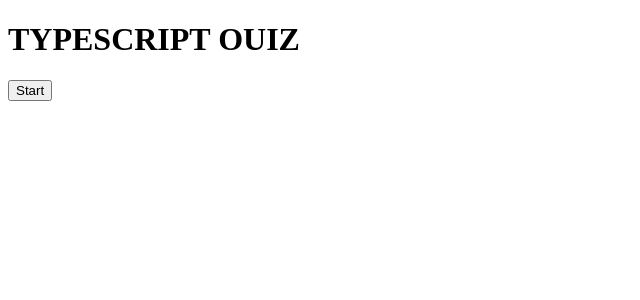
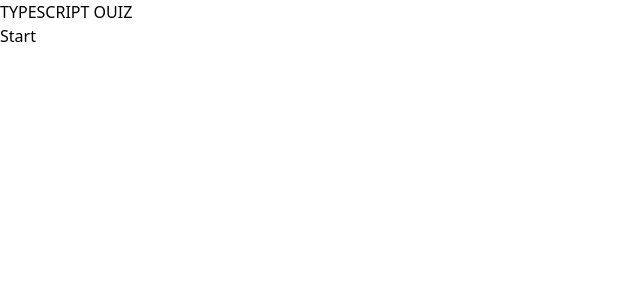
Before and after one commit to DHARUNDP5/TypeScript-project, a React (Create React App) app in the folder typescript/: page / in a window 1280 px wide. Shown: the top 300 px of the page, without its empty margins (0-640 px from the left). Built offline with nearby package versions, Linux system fonts and the light colour scheme.

Commit message:
Quiz finished

```diff
--- a/typescript/package.json
+++ b/typescript/package.json
@@ -41,5 +41,10 @@
       "last 1 firefox version",
       "last 1 safari version"
     ]
+  },
+  "devDependencies": {
+    "autoprefixer": "^10.4.14",
+    "postcss": "^8.4.21",
+    "tailwindcss": "^3.2.7"
   }
 }
--- /dev/null
+++ b/typescript/postcss.config.js
@@ -0,0 +1,6 @@
+module.exports = {
+  plugins: {
+    tailwindcss: {},
+    autoprefixer: {},
+  },
+}
--- a/typescript/src/API.ts
+++ b/typescript/src/API.ts
@@ -4,7 +4,7 @@ import { shuffleArray } from "./util";
 
 export type Question ={
     category :string;
-    correct_answers:string;
+    correct_answer:string;
     difficulty:string;
     incorrect_answers:string[];
     question:string;
@@ -28,9 +28,9 @@ export const fetchOuizQuestions= async (amount:number,difficulty:Difficulty)=>{
     return data.results.map((question:Question)=>(
         {
             ...question,
-            answer:shuffleArray([
+            answers:shuffleArray([
                 ...question.incorrect_answers,
-                question.correct_answers
+                question.correct_answer,
             ]),
         }
     ))
--- a/typescript/src/App.tsx
+++ b/typescript/src/App.tsx
@@ -6,7 +6,10 @@ import QuestionCard from './Components/QuestionCard';
 //types
 import { QuestionState,Difficulty } from './API';
 
-type AnswerObject ={
+//styles
+import './index.css'
+
+export type AnswerObject ={
   question:string;
   answer:string;
   correct:boolean;
@@ -47,21 +50,46 @@ console.log(questions)
 
 ////////
   const checkAnswer = (e:React.MouseEvent<HTMLButtonElement>) => {
+    if(!gameOver){
+      const answer=e.currentTarget.value;
+      //correct answer checking
+      const  correct = questions[number].correct_answer === answer;
+    //score add
+    if(correct) setScore(prev=>prev+1);
+    //save ans for user ans
+    const answerObject={
+      question: questions[number].question,
+      answer,
+      correct,
+      correctAnswer:questions[number].correct_answer,
 
-  }
+    }
+    setUserAnswers((prev)=>[...prev,answerObject]);
+    }
+
+  };
 
   const nextQuestion = async ()=>{
+    //nextques
+    const nextQuestion=number+1;
+    if(nextQuestion===TOTAL_OUESTIONS){
+      setGameOver(true);
+    }
+    else{
+      setNumber(nextQuestion);
+    }
 
   }
   return (
-    <div className="App">
-      <h1>TYPESCRIPT OUIZ</h1>
+    <>
+    <div className=" ">
+      <h1 className=''>TYPESCRIPT OUIZ</h1>
       {gameOver || userAnswers.length === TOTAL_OUESTIONS ?(
       <button className='start' onClick={startTrivia}>
         Start
         </button>
       ):null}
-    {!gameOver?<p className='score'>Score:</p> : null}
+    {!gameOver?<p className='score'>Score:{score}</p> : null}
     {loading && <p>Loading Questions...</p>}
     {!loading && !gameOver &&(
     <QuestionCard
@@ -82,6 +110,7 @@ console.log(questions)
     </button>
     ):null}
     </div>
+    </>
   );
 }
 
--- a/typescript/src/Components/QuestionCard.tsx
+++ b/typescript/src/Components/QuestionCard.tsx
@@ -1,10 +1,10 @@
 import React from 'react'
-
+import { AnswerObject } from '../App';
 type Props = {
     question: string;
     answers: string[];
-    callback: any;
-    userAnswer: boolean;
+    callback: (e:React.MouseEvent<HTMLButtonElement>) =>void;
+    userAnswer:AnswerObject | undefined;
     questionNr: number;
     totalq: number;
 }
@@ -26,7 +26,7 @@ const QuestionCard: React.FC<Props> = ({
         <div>
             {answers.map((answer) => (
                 <div key={answer}>
-                    <button disabled={userAnswer} onClick={callback}>
+                    <button disabled={userAnswer ? true :false} value={answer} onClick={callback}>
                         <span dangerouslySetInnerHTML={{ __html: answer }}></span>
                     </button>
                 </div>
--- /dev/null
+++ b/typescript/src/index.css
@@ -0,0 +1,3 @@
+@tailwind base;
+@tailwind components;
+@tailwind utilities;
--- a/typescript/src/util.ts
+++ b/typescript/src/util.ts
@@ -1,2 +1,2 @@
 export const shuffleArray = (array:any[])=>
-[...array].sort(()=>Math.random()-0.5);
+[...array].sort(()=>Math.random() - 0.5);
--- /dev/null
+++ b/typescript/tailwind.config.js
@@ -0,0 +1,13 @@
+/** @type {import('tailwindcss').Config} */
+module.exports = {
+  content: [
+    './src/**/*.{js,jsx,ts,tsx}',
+],
+  theme: {
+    extend: {},
+    // fontFamily: {
+    //   poppins: ["Poppins", "sans-serif"],
+    // },
+  },
+  plugins: [],
+}
```
Also changed, not shown: 1 other file (tests, documents, lock files or other folders).
